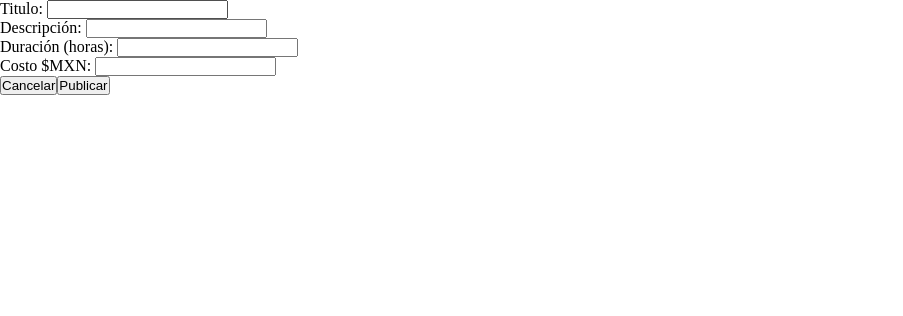
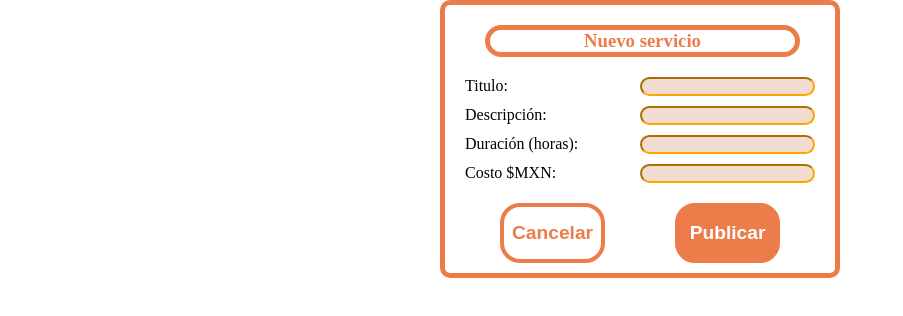
Before and after one commit to AlejandroZBarajas/datingApp, an Angular app: page /newPost in a window 1280 px wide. Shown: the top 316 px of the page, without its empty margins (0-903 px from the left). Built offline with nearby package versions, Linux system fonts and the light colour scheme.

Commit message:
css basico

```diff
--- a/src/app/posts/edit-post/edit-post.component.css
+++ b/src/app/posts/edit-post/edit-post.component.css
@@ -0,0 +1,7 @@
+#postBody{
+    width: 100vw;
+    height: 100%;
+    display: flex;
+    justify-content: center;
+    align-items: center;
+}
--- a/src/app/posts/edit-post/edit-post.component.html
+++ b/src/app/posts/edit-post/edit-post.component.html
@@ -1,3 +1,3 @@
 <div id="postBody">
     <post-form [post]="post"></post-form>
-  </div>
+</div>
--- a/src/app/posts/post-form/post-form.component.css
+++ b/src/app/posts/post-form/post-form.component.css
@@ -0,0 +1,73 @@
+#mainCont{
+    width: 100vw;
+    height: 100%;
+    display: flex;
+    justify-content: center;
+    align-items: center;
+    justify-content: baseline;
+}
+
+
+
+#postBody{
+    border: solid 5px  rgb(237, 124, 75);
+    border-radius: 10px;
+    padding-left: 20px;
+    padding-right: 20px;
+    padding-bottom: 10px;
+    width: 400px;
+}
+#title{
+    margin: 20px;
+    padding-left: 20px;
+    padding-right: 20px;
+    border: solid 5px  rgb(237, 124, 75);
+    border-radius: 30px;
+    width: 90%;
+}
+h3{
+    text-align: center;
+    color: rgb(237, 124, 75);
+}
+
+input{
+    border-radius: 20px;
+    background-color: rgba(242, 219, 209, 1);
+    border-color: orange;
+    width: 50%;
+}
+label{
+
+    min-width: 50%;
+}
+.inpFld{
+    margin-bottom: 10px;
+
+    display:flex;
+}
+#btns{
+    margin-top: 20px;
+    display: flex;
+    justify-content: space-around;
+}
+button{
+
+    border:4px solid rgb(237, 124, 75);
+    width: 30%;
+    padding-top: 15px;
+    padding-bottom: 15px;
+    border-radius: 20px;
+    font-weight: 900;
+    font-size: larger;
+}
+
+#cancelar{
+    background-color: white;
+    color: rgb(237, 124, 75);
+}
+
+#publicar{
+    background-color: rgb(237, 124, 75);
+    color: white;
+
+}
--- a/src/app/posts/post-form/post-form.component.html
+++ b/src/app/posts/post-form/post-form.component.html
@@ -1,28 +1,33 @@
+<div id="mainCont">
     <div id="postBody">
+        <div id="title">
+            <h3>Nuevo servicio</h3>
+        </div>
         <form (ngSubmit)="onSubmit()">
-        <div>
+            <div class="inpFld">
                 <label for="titulo">Titulo: </label>
                 <input type="text" id="titulo" [(ngModel)]="titulo" name="titulo" required>
             </div>
 
-        <div>
+            <div class="inpFld">
                 <label for="descripcion">Descripción: </label>
                 <input type="text" id="descripcion" [(ngModel)]="descripcion" name="descripcion" required>
             </div>
 
-        <div>
+            <div class="inpFld">
                 <label for="duracion">Duración (horas): </label>
                 <input type="text" id="duracion" [(ngModel)]="duracion" name="duracion" required>
             </div>
 
-        <div>
+            <div class="inpFld">
                 <label for="costo">Costo $MXN: </label>
                 <input type="text" id="costo" [(ngModel)]="costo" name="costo" required>
             </div>
             <div id="btns">
-            <button (click)="return()">Cancelar</button>
-            <button type="submit">Publicar</button>
+                <button id="cancelar" (click)="return()">Cancelar</button>
+                <button id="publicar" type="submit">Publicar</button>
             </div>
 
         </form>
     </div>
+</div>
```
Lines whose indentation alone changed are shown as unchanged.
